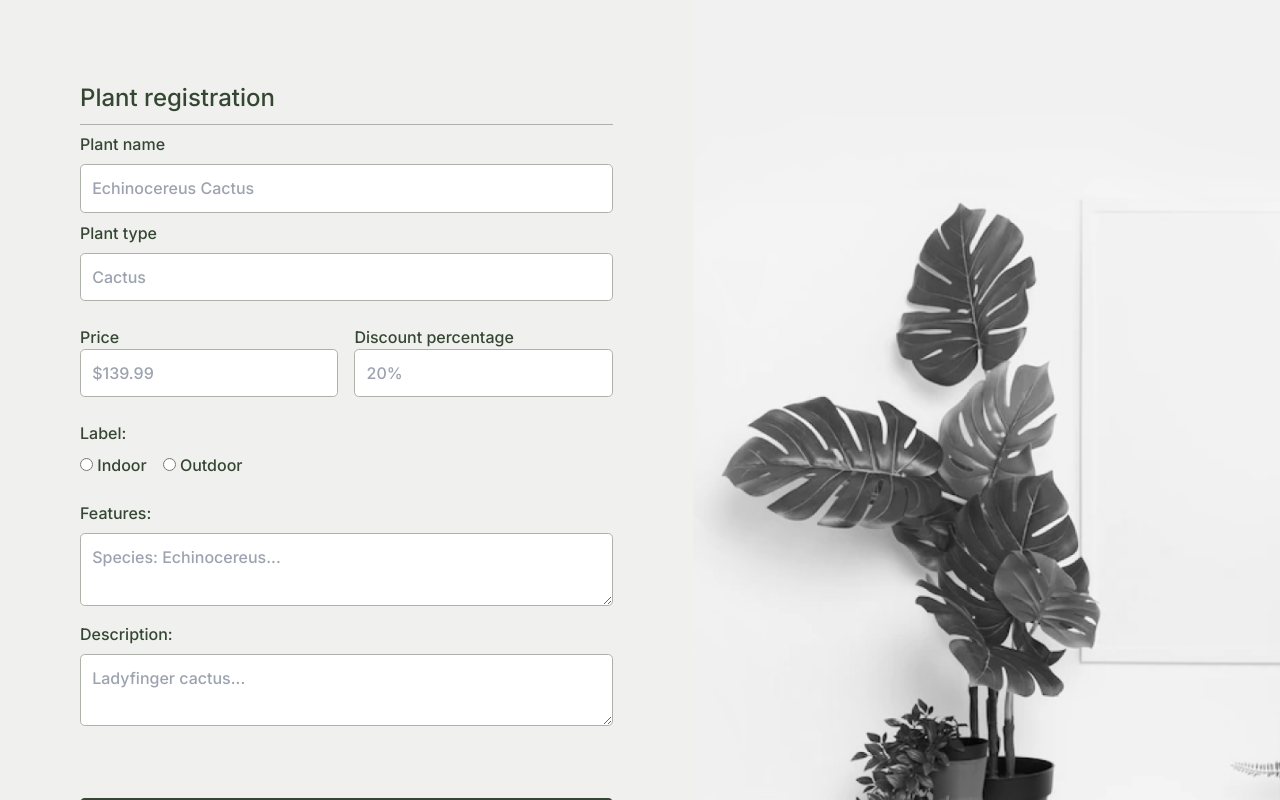
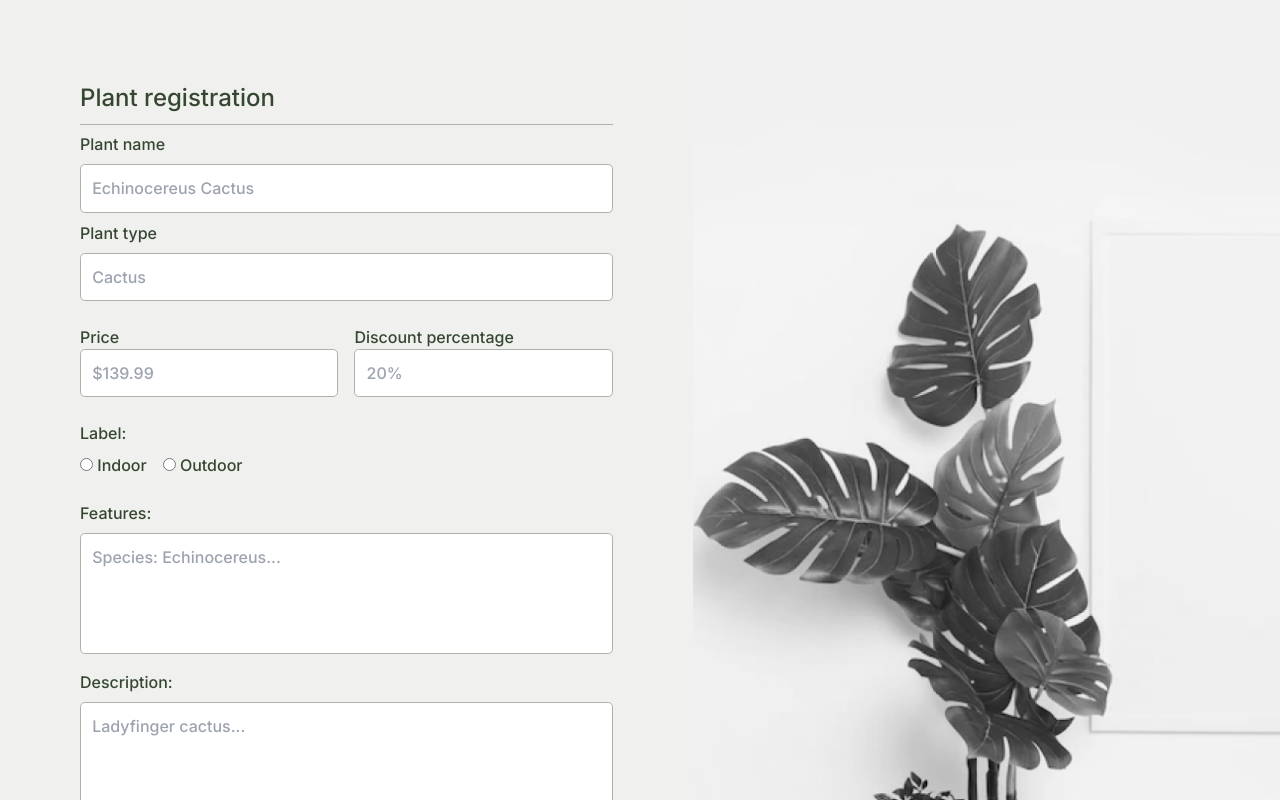
Before and after one commit to WagnerSousaLima/PlantShop-ChallengeCompassUOL, a React (Vite) app: page /registration in a window 1280 px wide. Shown: the top 800 px of the page. Built offline with nearby package versions, Linux system fonts and the light colour scheme.

Commit message:
fixed text area resize and rows

```diff
--- a/src/components/Registration/PlantRegistration.jsx
+++ b/src/components/Registration/PlantRegistration.jsx
@@ -41,6 +41,7 @@ function PlantRegistration() {
         <div className={styles.formTextInput}>
           <label htmlFor="Label">Features:</label>
           <textarea
+            rows="4"
             className={styles.formFeaturesInput}
             type="text"
             id="feature"
@@ -49,6 +50,7 @@ function PlantRegistration() {
 
           <label htmlFor="Label">Description:</label>
           <textarea
+            rows="4"
             className={styles.formDescriptionInput}
             type="text"
             id="description"
--- a/src/components/Registration/PlantRegistration.module.css
+++ b/src/components/Registration/PlantRegistration.module.css
@@ -45,6 +45,7 @@
   border-width: 0.1rem;
   padding: 0.7rem;
   border-radius: 0.3rem;
+  resize: none;
 }
 
 .formPrice {
```
